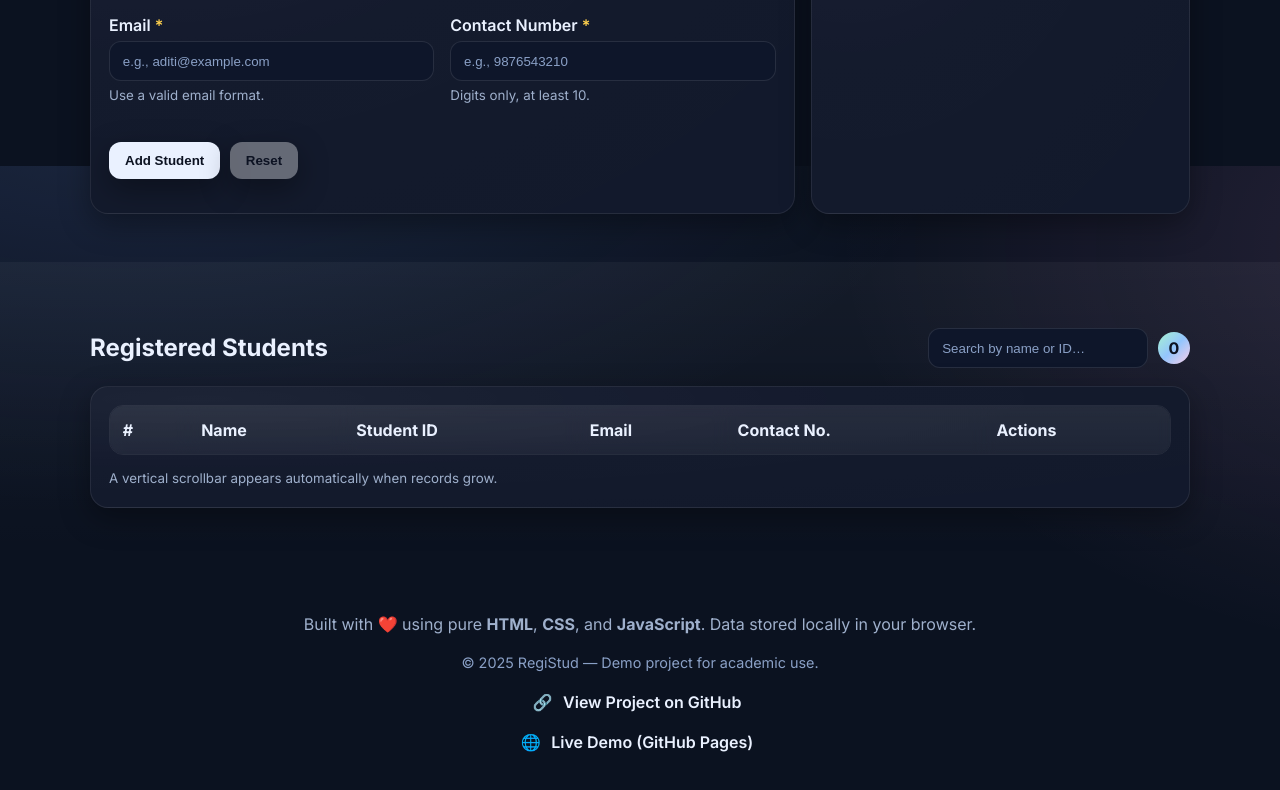
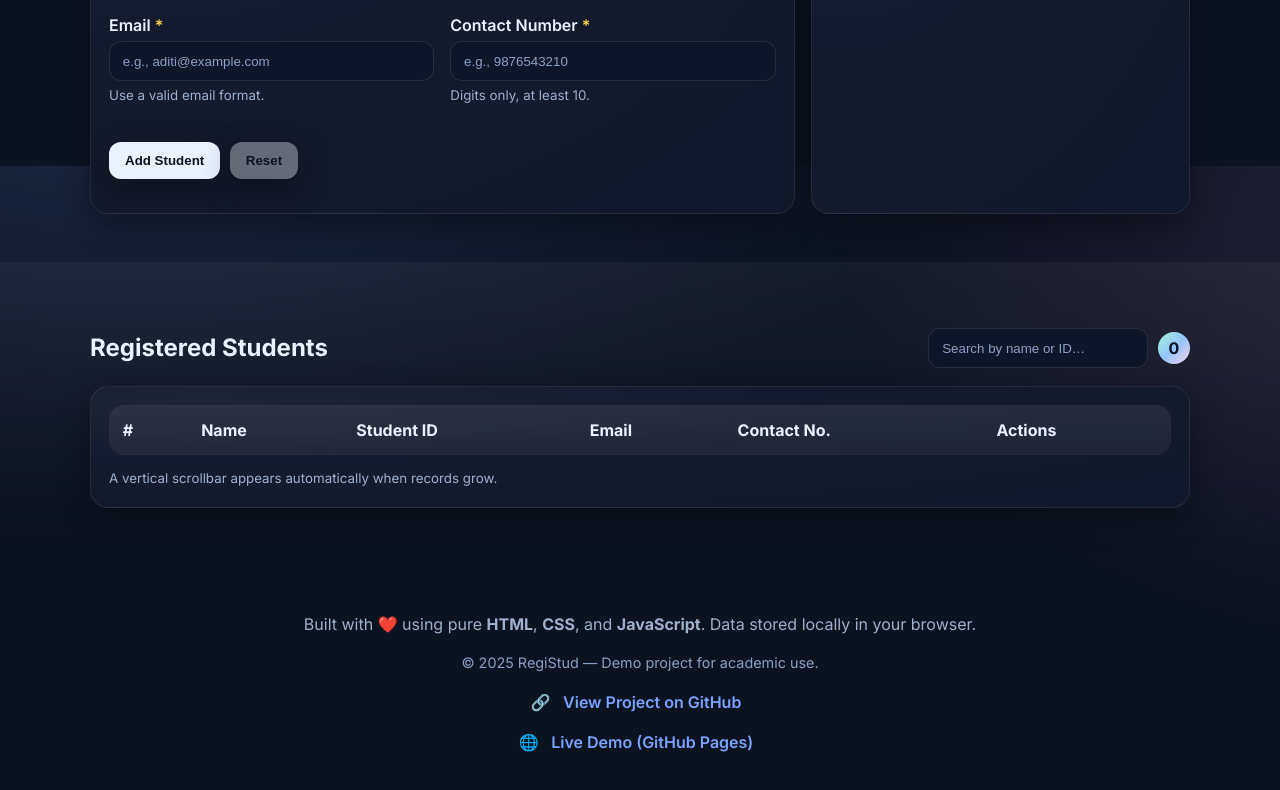
Before and after one commit to Pandit17/student-registration-system, a plain HTML site: page index.html in a window 1280 px wide. Shown: the part 634-1424 px from the top of the page. Drawn offline with Linux system fonts and the light colour scheme.

Commit message:
Match footer link colors to site theme

```diff
--- a/styles.css
+++ b/styles.css
@@ -216,19 +216,20 @@ input:active{ transform: translateY(1px); }
   color: var(--muted);
 }
 .site-footer .tiny{ font-size: .9rem; color: #8aa0c6; }
+
 /* Footer links styling */
 .site-footer a {
-  color: var(--text);
+  color: var(--primary); /* same soft blue as primary buttons */
   text-decoration: none;
   font-weight: 600;
   transition: color 0.2s ease, background 0.2s ease;
-  padding: 2px 6px;
-  border-radius: 6px;
+  padding: 2px 8px;
+  border-radius: 8px;
 }
 
 .site-footer a:hover {
-  background: var(--grad-2);
-  color: #0c1222;
+  background: var(--grad-1); /* shiny gradient hover */
+  color: var(--primary-ink); /* dark text for contrast */
 }
 
 /* Optional: side-by-side link layout */
@@ -236,7 +237,7 @@ input:active{ transform: translateY(1px); }
   margin-top: 10px;
   display: flex;
   justify-content: center;
-  gap: 12px;
+  gap: 14px;
   flex-wrap: wrap;
 }
 
```
